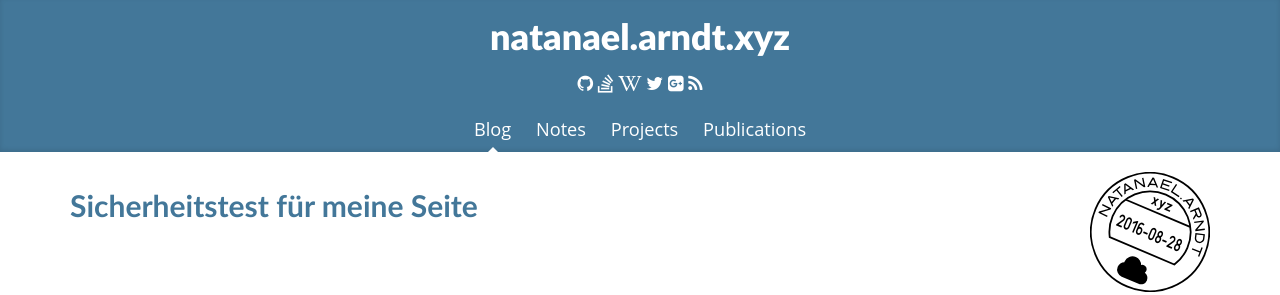
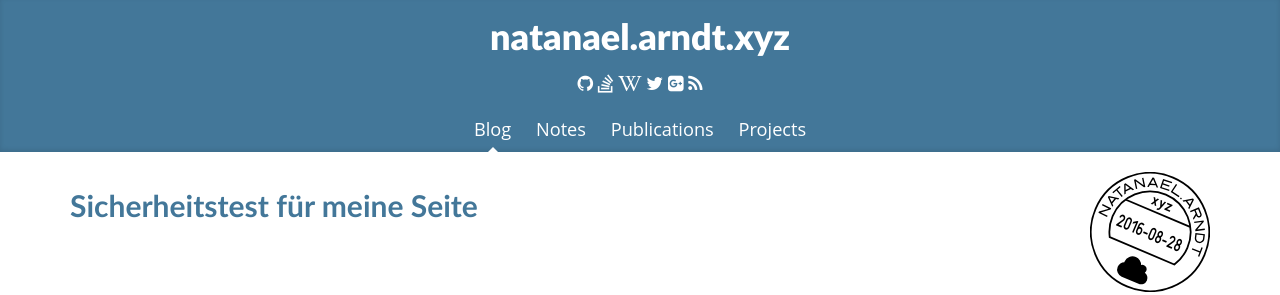
Before and after one commit to white-gecko/natanael.arndt.xyz, a Jekyll site: the page built from index.html, in a window 1280 px wide. Shown: the top 295 px of the page. Built offline with Jekyll 4.4.1, drawn with Linux system fonts in a browser that asks for light colours.

Commit message:
Add weights to pages and move notes to modes/index

```diff
--- a/_includes/header.html
+++ b/_includes/header.html
@@ -39,7 +39,8 @@
         </li>
     </ul>
     <nav class="blog-nav">
-      {% for node in site.pages %}
+      {% assign pages = site.pages | sort:"weight"  %}
+      {% for node in pages %}
         {% if node.parent %}
         {% else %}
             {% if page.url == node.url %}
--- a/index.html
+++ b/index.html
@@ -1,6 +1,7 @@
 ---
 layout: default
 title: Blog
+weight: 0
 ---
 
 <div class="home">
--- a/notes.html
+++ b/notes/index.html
@@ -1,6 +1,7 @@
 ---
 layout: page
 title: Notes
+weight: 50
 abstract: "I am sometimes taking notes about things which are too bad to forget."
 ---
 
--- a/projects.html
+++ b/projects.html
@@ -1,6 +1,7 @@
 ---
 layout: page
 title: Projects
+weight: 100
 abstract: "Most of the software I'm using is Open Source and I really like the idea of Open Source and Free Software.
 This is one of the reasons why I try contribute my part usually under the terms of the GNU GPL.
 The software listed here are mainly scientific prototypes created, where I had a small or a big contribution, but it was never just my work, as it is usual in the scientific and the Open Source community."
--- a/publications.html
+++ b/publications.html
@@ -1,6 +1,7 @@
 ---
 layout: page
 title: Publications
+weight: 90
 ---
 
 <div class="exhibit-filter-tools">
```
